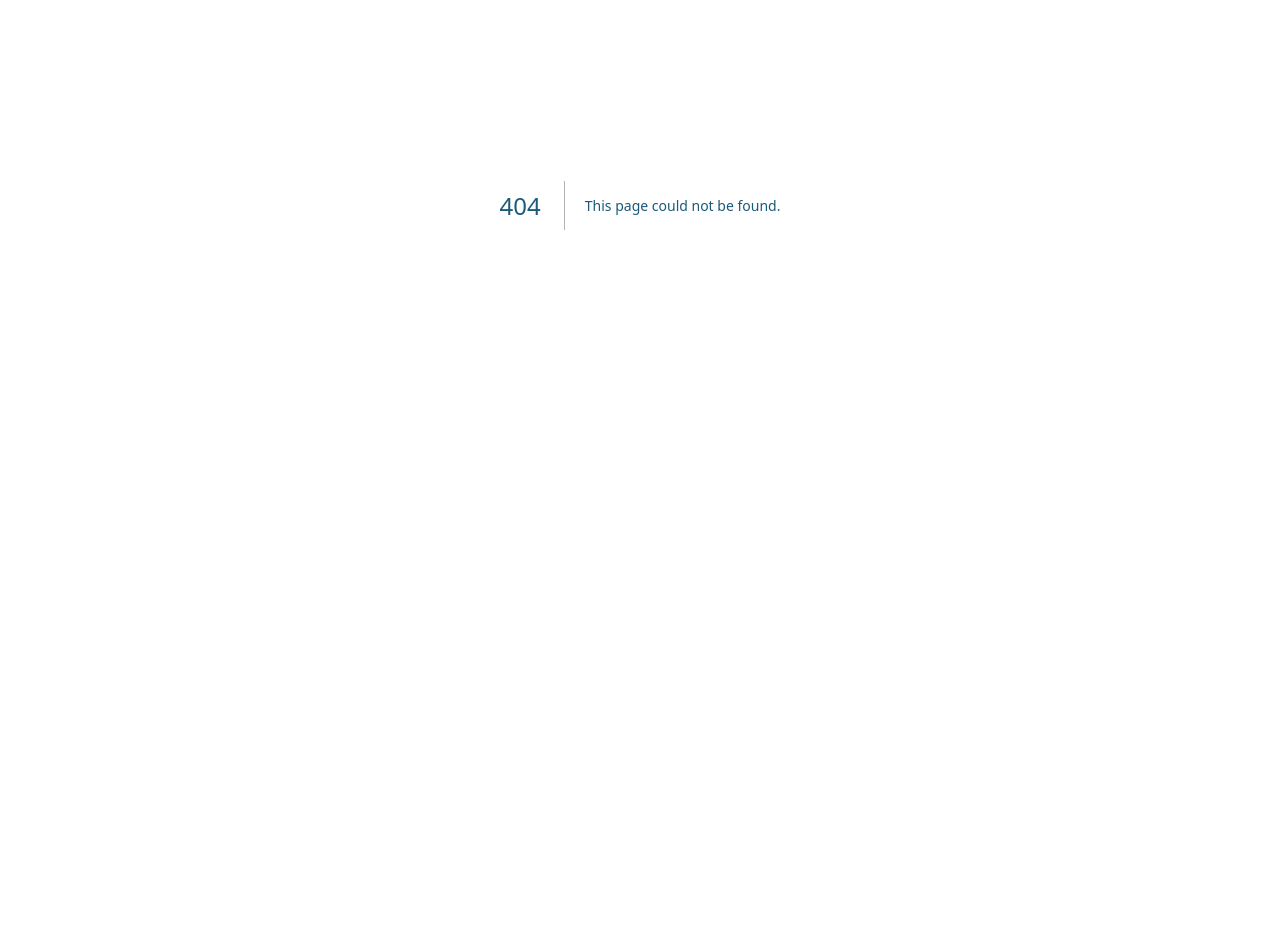
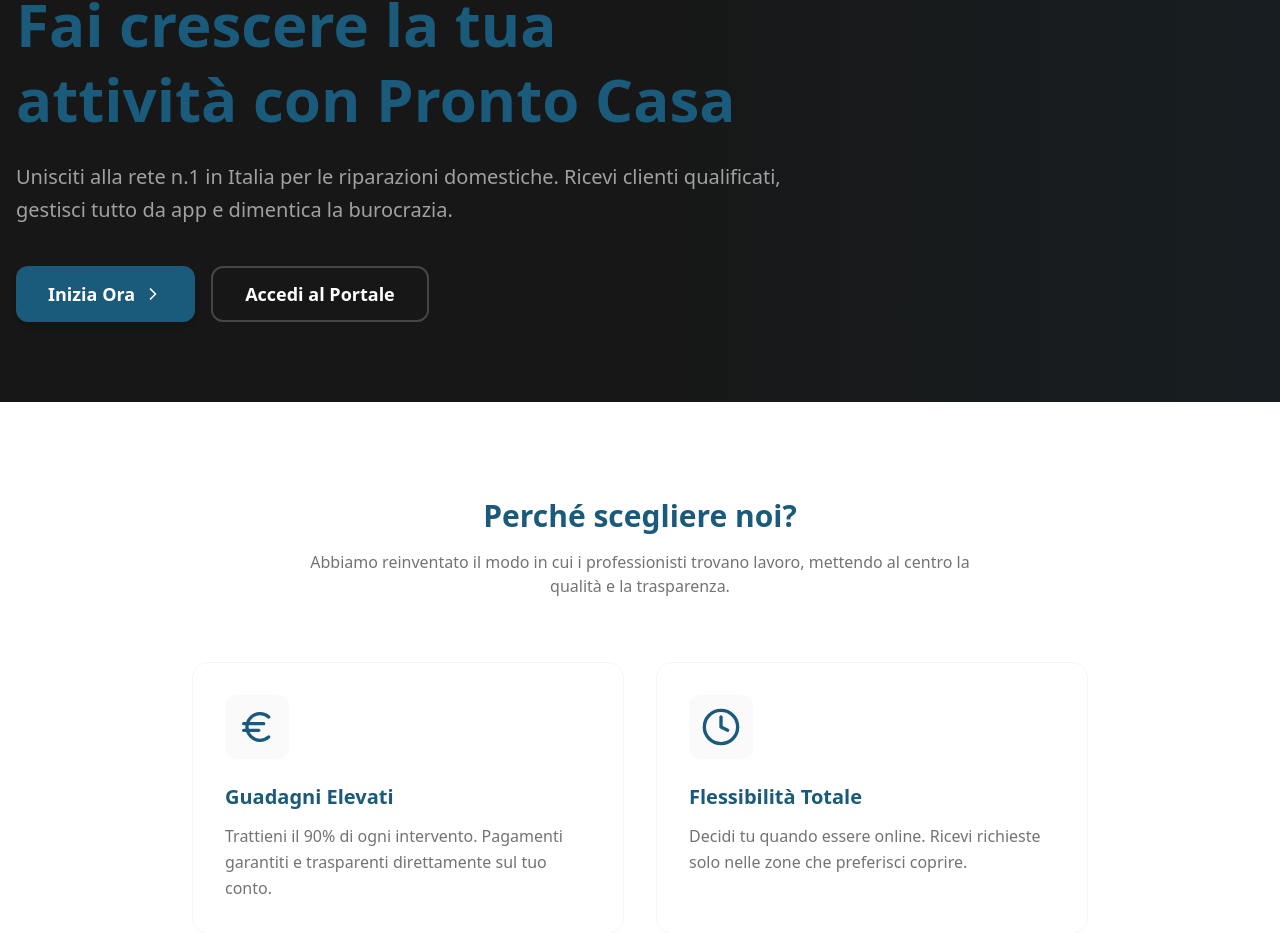
Before and after one commit to Alessiolucini/antigravity, a Next.js app in the folder frontend/: page /technicians in a window 1280 px wide. Before the commit this address had no page. Shown: the part 195-1128 px from the top of the page. Before the commit the page ends 800 px from the top, so only its background shows below. Built offline with nearby package versions, Linux system fonts and the light colour scheme.

Commit message:
feat: add technician landing page (refined)

```diff
--- /dev/null
+++ b/frontend/app/technicians/page.tsx
@@ -0,0 +1,135 @@
+"use client";
+
+import Link from "next/link";
+import { Button } from "@/components/ui/button";
+import { ChevronRight, Euro, Clock } from "lucide-react";
+import { motion } from "framer-motion";
+
+export default function TechniciansPage() {
+    const benefits = [
+        {
+            icon: <Euro className="h-10 w-10 text-secondary" />,
+            title: "Guadagni Elevati",
+            description: "Trattieni il 90% di ogni intervento. Pagamenti garantiti e trasparenti direttamente sul tuo conto."
+        },
+        {
+            icon: <Clock className="h-10 w-10 text-secondary" />,
+            title: "Flessibilità Totale",
+            description: "Decidi tu quando essere online. Ricevi richieste solo nelle zone che preferisci coprire."
+        }
+    ];
+
+    const steps = [
+        { title: "Registrati", description: "Crea il tuo profilo professionale in pochi minuti." },
+        { title: "Verifica", description: "Carica i tuoi documenti e certificazioni." },
+        { title: "Lavora", description: "Ricevi notifiche in tempo reale e accetta interventi." },
+        { title: "Guadagna", description: "Ricevi il pagamento appena l'intervento è concluso." }
+    ];
+
+    return (
+        <div className="flex flex-col min-h-screen">
+            {/* Hero Section */}
+            <section className="relative pt-32 pb-20 overflow-hidden bg-neutral-900 text-white">
+                <div className="container mx-auto px-4 relative z-10">
+                    <div className="max-w-3xl">
+                        <motion.div
+                            initial={{ opacity: 0, y: 20 }}
+                            animate={{ opacity: 1, y: 0 }}
+                            transition={{ duration: 0.5 }}
+                        >
+                            <span className="inline-block px-4 py-1 rounded-full bg-secondary/20 text-secondary text-sm font-bold mb-6 border border-secondary/30">
+                                OPPORTUNITÀ PER PROFESSIONISTI
+                            </span>
+                            <h1 className="text-5xl md:text-6xl font-bold mb-6 leading-tight">
+                                Fai crescere la tua attività con <span className="text-secondary">Pronto Casa</span>
+                            </h1>
+                            <p className="text-xl text-neutral-400 mb-10 leading-relaxed">
+                                Unisciti alla rete n.1 in Italia per le riparazioni domestiche. Ricevi clienti qualificati, gestisci tutto da app e dimentica la burocrazia.
+                            </p>
+                            <div className="flex flex-col sm:flex-row gap-4">
+                                <Link href="/auth/register/technician">
+                                    <Button size="lg" className="bg-secondary hover:bg-sky-800 text-white px-8 h-14 text-lg w-full sm:w-auto">
+                                        Inizia Ora
+                                        <ChevronRight className="ml-2 h-5 w-5" />
+                                    </Button>
+                                </Link>
+                                <Link href="/auth/login">
+                                    <Button size="lg" variant="outline" className="border-white/20 text-white hover:bg-white/10 px-8 h-14 text-lg w-full sm:w-auto">
+                                        Accedi al Portale
+                                    </Button>
+                                </Link>
+                            </div>
+                        </motion.div>
+                    </div>
+                </div>
+
+                {/* Background Decoration */}
+                <div className="absolute top-0 right-0 w-1/2 h-full bg-gradient-to-l from-secondary/10 to-transparent hidden lg:block" />
+            </section>
+
+            {/* Benefits Grid */}
+            <section className="py-24 bg-white">
+                <div className="container mx-auto px-4">
+                    <div className="text-center mb-16">
+                        <h2 className="text-3xl font-bold mb-4 text-neutral-900">Perché scegliere noi?</h2>
+                        <p className="text-neutral-500 max-w-2xl mx-auto">Abbiamo reinventato il modo in cui i professionisti trovano lavoro, mettendo al centro la qualità e la trasparenza.</p>
+                    </div>
+
+                    <div className="grid grid-cols-1 md:grid-cols-2 gap-8 max-w-4xl mx-auto">
+                        {benefits.map((benefit, index) => (
+                            <motion.div
+                                key={index}
+                                initial={{ opacity: 0, y: 20 }}
+                                whileInView={{ opacity: 1, y: 0 }}
+                                viewport={{ once: true }}
+                                transition={{ delay: index * 0.1 }}
+                                className="p-8 rounded-2xl border border-neutral-100 hover:border-secondary/20 hover:shadow-xl hover:shadow-secondary/5 transition-all duration-300 group"
+                            >
+                                <div className="mb-6 p-3 rounded-xl bg-neutral-50 group-hover:bg-secondary/10 transition-colors w-fit">
+                                    {benefit.icon}
+                                </div>
+                                <h3 className="text-xl font-bold mb-3 text-neutral-900">{benefit.title}</h3>
+                                <p className="text-neutral-500 leading-relaxed">{benefit.description}</p>
+                            </motion.div>
+                        ))}
+                    </div>
+                </div>
+            </section>
+
+            {/* How it Works */}
+            <section className="py-24 bg-neutral-50">
+                <div className="container mx-auto px-4">
+                    <div className="bg-neutral-900 rounded-[3rem] p-8 md:p-16 relative overflow-hidden text-white">
+                        <div className="relative z-10">
+                            <h2 className="text-4xl font-bold mb-16 text-center">Inizia in 4 passaggi</h2>
+                            <div className="grid grid-cols-1 md:grid-cols-4 gap-8 relative">
+                                {steps.map((step, index) => (
+                                    <div key={index} className="relative text-center md:text-left">
+                                        <div className="text-6xl font-black text-white/10 mb-4">{index + 1}</div>
+                                        <h3 className="text-xl font-bold mb-3">{step.title}</h3>
+                                        <p className="text-neutral-400 text-sm leading-relaxed">{step.description}</p>
+                                    </div>
+                                ))}
+                            </div>
+                        </div>
+                    </div>
+                </div>
+            </section>
+
+            {/* CTA Section */}
+            <section className="py-24 bg-white text-center">
+                <div className="container mx-auto px-4 border-y border-neutral-100 py-20">
+                    <h2 className="text-4xl font-bold mb-6 text-neutral-900">Sei pronto a rivoluzionare il tuo lavoro?</h2>
+                    <p className="text-xl text-neutral-500 mb-10 max-w-2xl mx-auto">
+                        Migliaia di interventi vengono richiesti ogni mese. Non perdere l&apos;opportunità di far parte dell&apos;élite dei tecnici italiani.
+                    </p>
+                    <Link href="/auth/register/technician">
+                        <Button size="lg" className="bg-secondary hover:bg-sky-800 text-white px-12 h-16 text-xl rounded-full shadow-lg shadow-secondary/20">
+                            Inviaci la tua candidatura
+                        </Button>
+                    </Link>
+                </div>
+            </section>
+        </div>
+    );
+}
```
